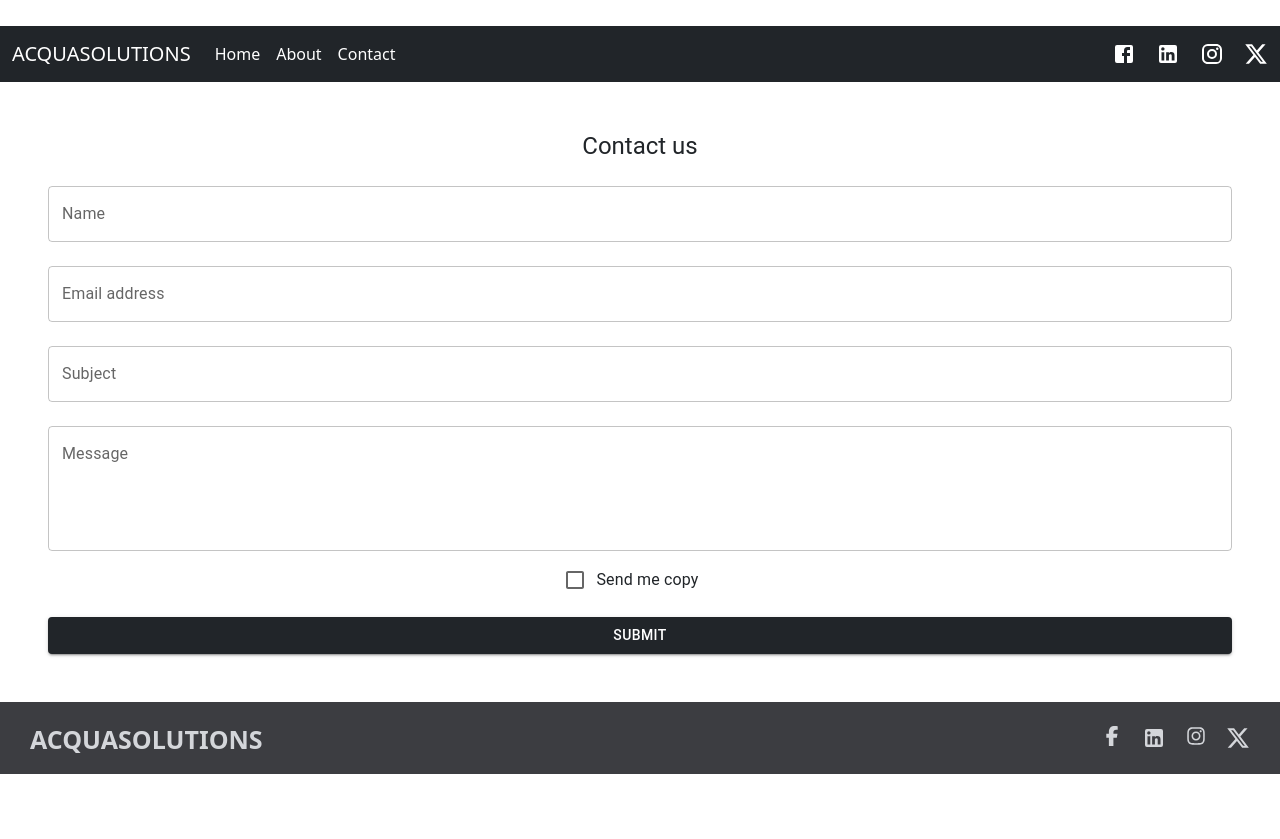
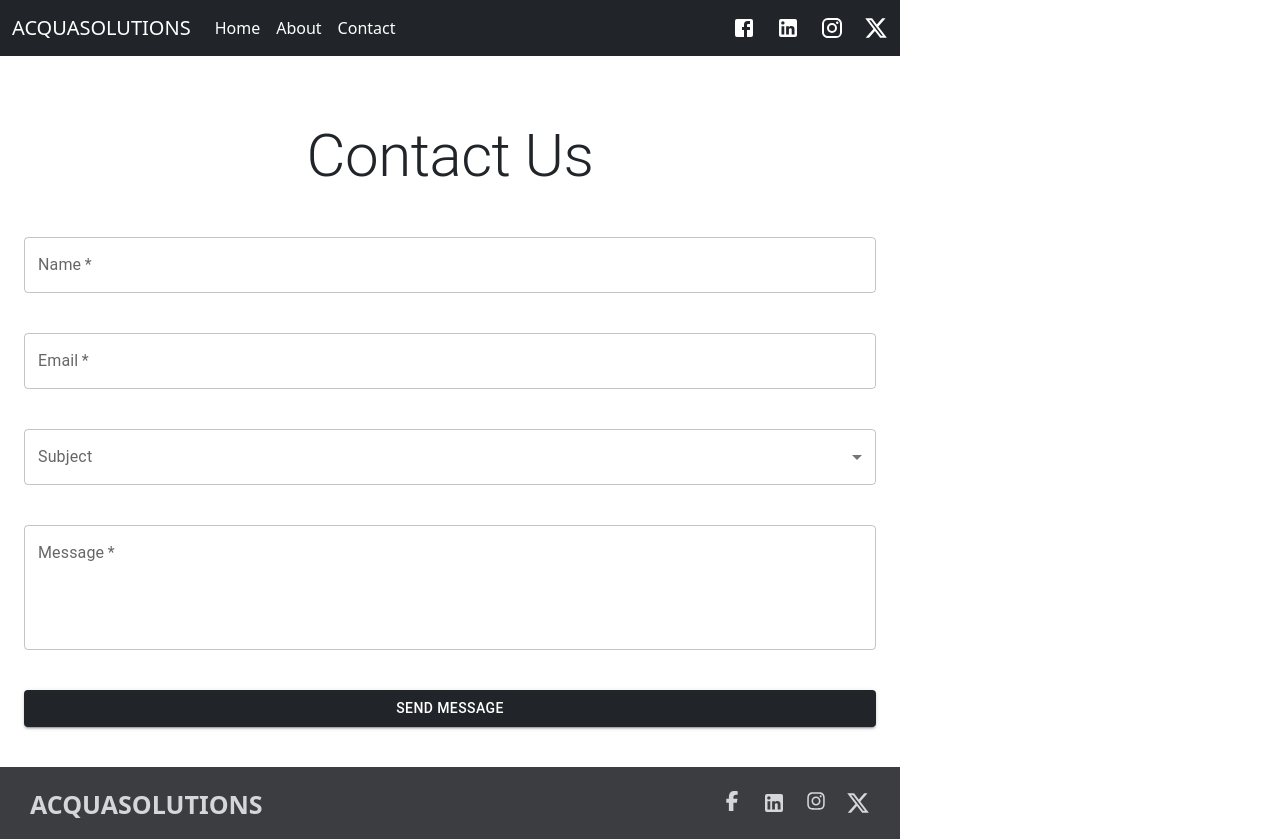
Before and after one commit to uno36/acquasolutions, a React (Vite) app: page /contact in a window 1280 px wide. Before the commit the page ends 800 px from the top, so only its background shows below. Built offline with nearby package versions, Linux system fonts and the light colour scheme; the HTML template or start-up script is replaced by a standard one.

Commit message:
Make Changes

```diff
--- a/src/components/About.tsx
+++ b/src/components/About.tsx
@@ -5,16 +5,6 @@ import {
   ListItemText,
 } from "@mui/material";
 
-import {
-  TiSocialPinterest,
-  TiSocialFacebook,
-  TiSocialTwitter,
-} from "react-icons/ti";
-
-import { FiDribbble } from "react-icons/fi";
-
-
-const message = `Acquasolutions boasts a dedicated team of professionals committed to excellence in water treatment and borehole installations.`;
 const About = () => {
   return (
     <>
@@ -83,136 +73,7 @@ const About = () => {
           </Grid>
         </Grid>
       </div>
-      <section className="section-white">
-        <div className="container">
-          <div className="row">
-            <div className="col-md-12 text-center">
-              <h2 className="section-title">The Team Behind Acquasolutions</h2>
-              <p className="section-subtitle">{message}</p>
-            </div>
-            <div className="col-sm-6 col-md-4">
-              <div className="team-item">
-                <img
-                  src="https://demo.epic-webdesign.com/tf-pacifico/v1/images/team1a.jpg"
-                  className="team-img"
-                  alt="pic"
-                />
-                <h3>JOHNATHAN HAWKINS</h3>
-                <div className="team-info">
-                  <p>Head of SEO</p>
-                </div>
-                <p>
-                  With over a decade of experience in water treatment, Johnathan
-                  is passionate about delivering sustainable solutions to ensure
-                  clean and safe water for all.
-                </p>
-                <ul className="team-icon">
-                  <li>
-                    <a href="#" className="twitter" title="Twitter">
-                      <TiSocialTwitter />
-                    </a>
-                  </li>
-                  <li>
-                    <a href="#" className="pinterest" title="Pinterest">
-                      <TiSocialPinterest />
-                    </a>
-                  </li>
-                  <li>
-                    <a href="#" className="facebook" title="Facebook">
-                      <TiSocialFacebook />
-                    </a>
-                  </li>
-                  <li>
-                    <a href="#" className="dribble" title="Dribble">
-                      <FiDribbble />
-                    </a>
-                  </li>
-                </ul>
-              </div>
-            </div>
-            <div className="col-sm-6 col-md-4">
-              <div className="team-item">
-                <img
-                  src="https://demo.epic-webdesign.com/tf-pacifico/v1/images/team2a.jpg"
-                  className="team-img"
-                  alt="pic"
-                />
-                <h3>ALEXANDRA SMITHS</h3>
-                <div className="team-info">
-                  <p>SEO Specialist</p>
-                </div>
-                <p>
-                  With a background in civil engineering, Alexandra brings
-                  expertise in borehole installations, ensuring reliable access
-                  to groundwater for our clients.
-                </p>
-                <ul className="team-icon">
-                  <li>
-                    <a href="#" className="twitter" title="Twitter">
-                      <TiSocialTwitter />
-                    </a>
-                  </li>
-                  <li>
-                    <a href="#" className="pinterest" title="Pinterest">
-                      <TiSocialPinterest />
-                    </a>
-                  </li>
-                  <li>
-                    <a href="#" className="facebook" title="Facebook">
-                      <TiSocialFacebook />
-                    </a>
-                  </li>
-                  <li>
-                    <a href="#" className="dribble" title="Dribble">
-                      <FiDribbble />
-                    </a>
-                  </li>
-                </ul>
-              </div>
-            </div>
-            <div className="col-sm-6 col-md-4">
-              <div className="team-item">
-                <img
-                  src="https://demo.epic-webdesign.com/tf-pacifico/v1/images/team3a.jpg"
-                  className="team-img"
-                  alt="pic"
-                />
-                <h3>ELISA JOHANSON</h3>
-                <div className="team-info">
-                  <p>Marketing Manager</p>
-                </div>
-                <p>
-                  Elisa brings a creative approach to marketing, leveraging
-                  digital strategies to promote Acquasolutions' mission and
-                  services effectively.
-                </p>
-                <ul className="team-icon">
-                  <li>
-                    <a href="#" className="twitter" title="Twitter">
-                      <TiSocialTwitter />
-                    </a>
-                  </li>
-                  <li>
-                    <a href="#" className="pinterest" title="Pinterest">
-                      <TiSocialPinterest />
-                    </a>
-                  </li>
-                  <li>
-                    <a href="#" className="facebook" title="Facebook">
-                      <TiSocialFacebook />
-                    </a>
-                  </li>
-                  <li>
-                    <a href="#" className="dribble" title="Dribble">
-                      <FiDribbble />
-                    </a>
-                  </li>
-                </ul>
-              </div>
-            </div>
-          </div>
-        </div>
-      </section>
+
     </>
   );
 };
--- a/src/components/Contact.tsx
+++ b/src/components/Contact.tsx
@@ -1,106 +1,111 @@
 import { useState } from "react";
+import { createTheme, ThemeProvider } from "@mui/material/styles";
 import {
+  Button,
   TextField,
-  Checkbox,
-  Button,
-  FormControlLabel,
+  FormControl,
+  Select,
+  MenuItem,
+  InputLabel,
+  FormHelperText,
+  Grid,
+  Container,
   Typography,
 } from "@mui/material";
 
-const Contact = () => {
-  const [formData, setFormData] = useState({
-    name: "",
-    email: "",
-    subject: "",
-    message: "",
-    sendCopy: false,
+const theme = createTheme({
+  palette: {
+    primary: {
+      main: "#007bff",
+    },
+  },
 });
 
-  const handleChange = (e: React.ChangeEvent<HTMLInputElement>) => {
-    const { name, value, type, checked } = e.target;
-    setFormData((prevState) => ({
-      ...prevState,
-      [name]: type === "checkbox" ? checked : value,
-    }));
-  };
+const Contact = () => {
+  const [name, setName] = useState("");
+  const [email, setEmail] = useState("");
+  const [subject, setSubject] = useState("");
+  const [message, setMessage] = useState("");
 
-  const handleSubmit = (e: React.FormEvent<HTMLFormElement>) => {
+
+  const handleSubmit = (e: React.ChangeEvent<HTMLInputElement>) => {
     e.preventDefault();
-    setFormData({
-      name: "",
-      email: "",
-      subject: "",
-      message: "",
-      sendCopy: false,
-    });
+
+    console.log("Name:", name);
+    console.log("Email:", email);
+    console.log("Subject:", subject);
+    console.log("Message:", message);
+
+    setName("");
+    setEmail("");
+    setSubject("");
+    setMessage("");
   };
 
   return (
-    <div className="text-center m-5">
-      <Typography variant="h5" gutterBottom>
-        Contact us
+    <ThemeProvider theme={theme}>
+      <Container maxWidth="md">
+        <Grid container spacing={3} sx={{ mt: 5, mb: 5 }}>
+          <Grid item xs={12}>
+            <Typography variant="h2" align="center" gutterBottom>
+              Contact Us
             </Typography>
-      <form onSubmit={handleSubmit}>
+          </Grid>
+          <Grid item xs={12}>
             <TextField
               label="Name"
-          name="name"
-          value={formData.name}
-          onChange={handleChange}
-          variant="outlined"
+              value={name}
+              onChange={(e) => setName(e.target.value)}
+              required
               fullWidth
-          margin="normal"
+              sx={{ mb: 2 }}
             />
+          </Grid>
+          <Grid item xs={12}>
             <TextField
+              label="Email"
               type="email"
-          label="Email address"
-          name="email"
-          value={formData.email}
-          onChange={handleChange}
-          variant="outlined"
+              value={email}
+              onChange={(e) => setEmail(e.target.value)}
+              required
               fullWidth
-          margin="normal"
+              sx={{ mb: 2 }}
             />
-        <TextField
-          label="Subject"
-          name="subject"
-          value={formData.subject}
-          onChange={handleChange}
-          variant="outlined"
-          fullWidth
-          margin="normal"
-        />
+          </Grid>
+          <Grid item xs={12}>
+            <FormControl fullWidth sx={{ mb: 2 }} onChange={handleSubmit}>
+              <InputLabel id="subject-label">Subject</InputLabel>
+              <Select
+                labelId="subject-label"
+                value={subject}
+                onChange={(e) => setSubject(e.target.value)}
+              >
+                <MenuItem value="general">General Inquiry</MenuItem>
+                <MenuItem value="service">Inquiry about a Service</MenuItem>
+                <MenuItem value="feedback">Feedback</MenuItem>
+              </Select>
+            </FormControl>
+          </Grid>
+          <Grid item xs={12}>
             <TextField
               label="Message"
-          name="message"
-          value={formData.message}
-          onChange={handleChange}
-          variant="outlined"
-          fullWidth
               multiline
               rows={4}
-          margin="normal"
+              value={message}
+              onChange={(e) => setMessage(e.target.value)}
+              required
+              fullWidth
+              sx={{ mb: 2 }}
             />
-        <FormControlLabel
-          control={
-            <Checkbox
-              checked={formData.sendCopy}
-              onChange={handleChange}
-              name="sendCopy"
-            />
-          }
-          label="Send me copy"
-        />
-        <Button
-          type="submit"
-          variant="contained"
-          className="bg-dark"
-          fullWidth
-          sx={{ marginTop: "16px" }}
-        >
-          Submit
+          </Grid>
+          <Grid item xs={12}>
+            <Button variant="contained" className="bg-dark" type="submit" fullWidth>
+              Send Message
             </Button>
-      </form>
-    </div>
+          </Grid>
+        </Grid>
+      </Container>
+    </ThemeProvider>
   );
 };
 
```
Also changed, not shown: 15 other files (tests, documents, lock files or other folders). Lines whose indentation alone changed are shown as unchanged.
